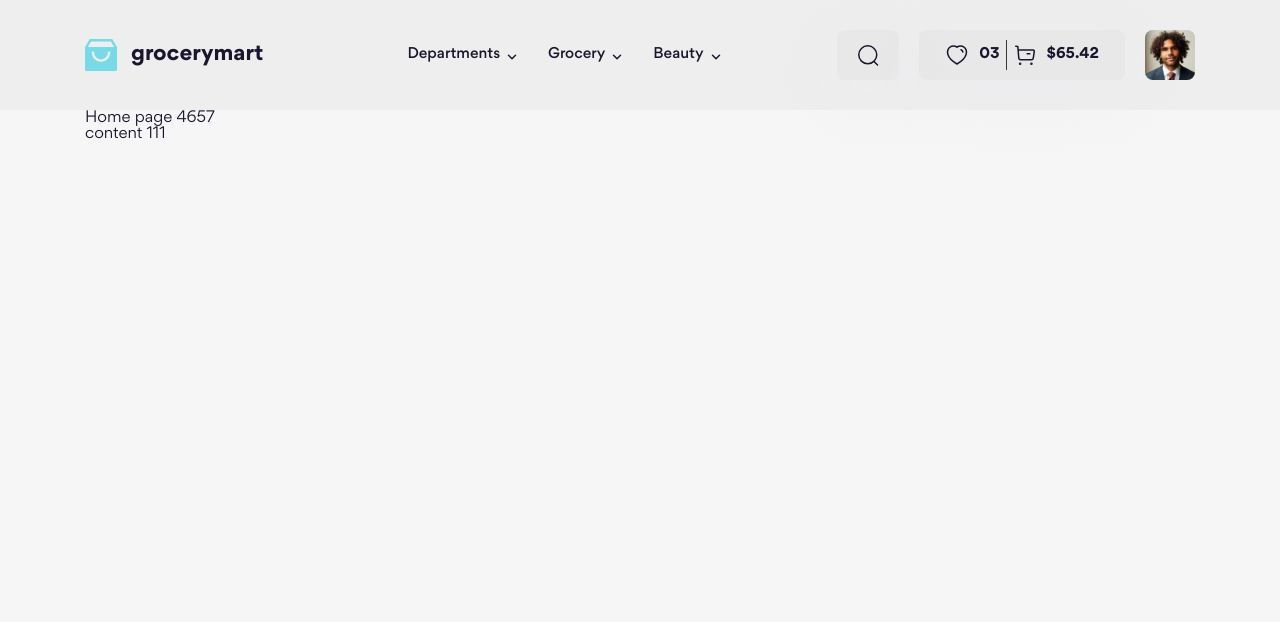
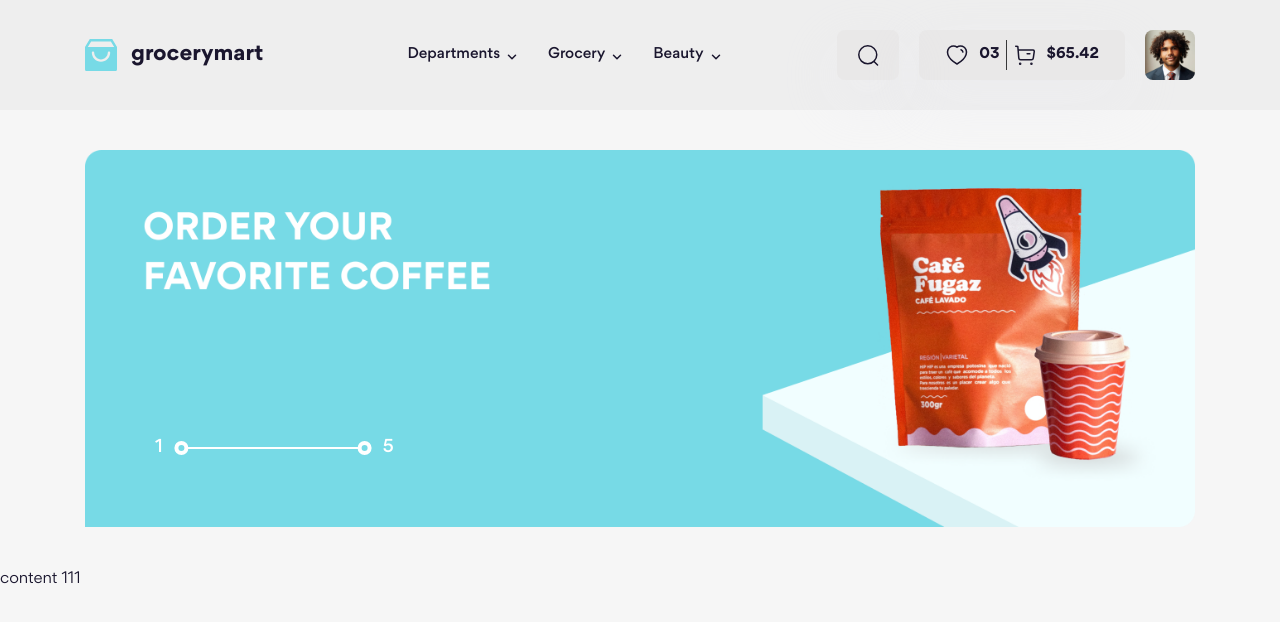
Before and after one commit to ManhThang203/project-htmlcss-08, a website: page index.html in a window 1280 px wide. Drawn offline with Linux system fonts and the light colour scheme.

Commit message:
Slideshow #1

```diff
--- a/index.html
+++ b/index.html
@@ -30,13 +30,36 @@
         load("#header", "./template/header.html");
     </script>
     <div class="container">
-        <!-- Main -->
-        <h1>Home page 4657</h1>
-        <!-- Footer -->
-        <footer id="footer"></footer>
-        <script>
-            load("#footer", "./template/footer.html");
-        </script>
+        <!-- Slideshow -->
+        <div class="slideshow">
+            <div class="slideshow__inner">
+                <!-- Item-1 -->
+                <div class="slideshow__item">
+                    <img src="./assets/img/slide/item-1.png" alt="Item-1" class="slideshow__img">
+                </div>
+                <!-- Item-2 -->
+                <div class="slideshow__item">
+                    <img src="./assets/img/slide/item-1.png" alt="Item-1" class="slideshow__img">
+                </div>
+                <!-- Item-3 -->
+                <div class="slideshow__item">
+                    <img src="./assets/img/slide/item-1.png" alt="Item-1" class="slideshow__img">
+                </div>
+            </div>
+            <!-- Slideshow Page -->
+            <div class="slideshow__page">
+                <span class="slideshow__num">1</span>
+                <span class="slideshow__slider"></span>
+                <span class="slideshow__num">5</span>
+            </div>
+        </div>
+    </div>
+    </div>
+    <!-- Footer -->
+    <footer id="footer"></footer>
+    <script>
+        load("#footer", "./template/footer.html");
+    </script>
     </div>
 </body>
 
--- /dev/null
+++ b/scss/components/__slideshow.scss
@@ -0,0 +1,55 @@
+.slideshow{
+    padding:40px 0;
+    position: relative;
+    &__inner{
+        display: flex;
+        // ẩn đi phần thừa
+        overflow: hidden;
+    }
+    &__item{
+        flex-shrink: 0;
+        width: 100%;
+    }
+    &__img{
+        width: 100%;
+    }
+    &__page{
+        position: absolute;
+        bottom: 110px;
+        left: 70px;
+        display: flex;
+        align-items: center;
+        column-gap: 24px;
+    }
+    &__num{
+        font-size: 1.8rem;
+        font-weight: 500;
+        line-height: 144.44%;
+        color:  #FFFFFF;
+    }
+    &__slider{
+        position: relative;
+        width: 172px;
+        height: 2.4px;
+        background: #FFFFFF;
+        flex-shrink: 0;
+        &::after,&::before{
+            position: absolute;
+            content: "";
+            top: 50%;
+            width: 14px;
+            height: 14px;;
+            border: 4px solid #FFFFFF;
+            border-radius: 50%;
+
+        }
+        &::before{
+            left: 0;
+            translate: -90% -50%;
+        }
+        &::after{
+            right: 0;
+            translate: 90% -50%;
+        }
+    }
+}
--- a/scss/components/_index.scss
+++ b/scss/components/_index.scss
@@ -1,2 +1,3 @@
 @forward "./logo";
 @forward "./dropdown";
+@forward "./_slideshow"
```
Also changed, not shown: assets/css/main.css, assets/img/slide/item-1.png (added), 1 other file.
